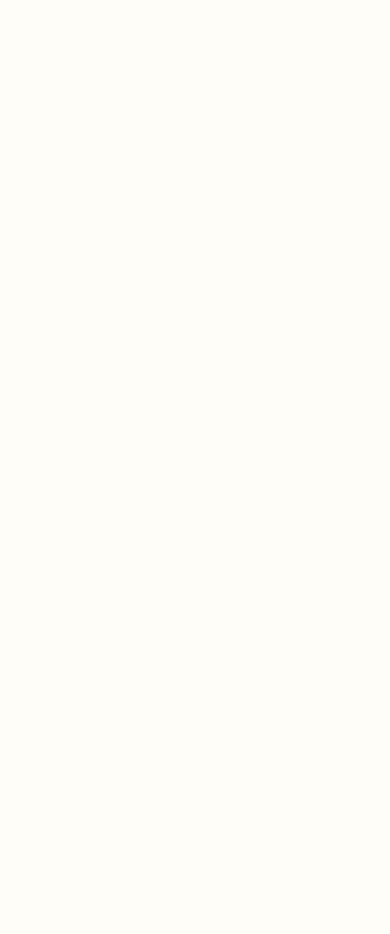
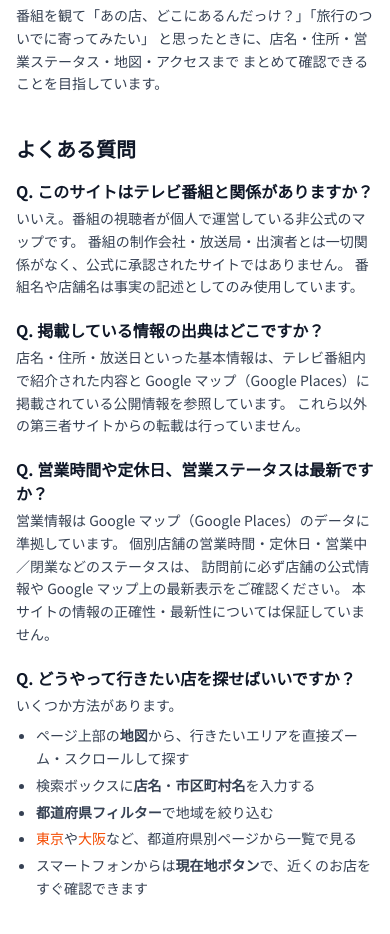
Before and after one commit to helloworlddddddd/omoumaiMap, a Next.js app: page / in a window 390 px wide. Shown: the part 1020-1954 px from the top of the page. Before the commit the page ends 844 px from the top, so only its background shows below. Built offline with nearby package versions, Linux system fonts and the light colour scheme; no server answers.

Commit message:
トップページにサイト概要とFAQを追加
マップ下に「このサイトについて」と4項目のFAQ（番組との関係／
出典／営業情報の準拠先／店の探し方）を掲載。オリジナル
テキストコンテンツの拡充によるAdSense審査対策。

```diff
--- a/app/page.tsx
+++ b/app/page.tsx
@@ -1,6 +1,7 @@
 import type { Metadata } from "next";
 import { ExplorerProvider } from "@/components/ExplorerProvider";
 import { ExplorerLayout } from "@/components/ExplorerLayout";
+import { AboutFaqSection } from "@/components/AboutFaqSection";
 import { getAllShops } from "@/lib/shops";
 
 export const metadata: Metadata = {
@@ -22,8 +23,11 @@ export const metadata: Metadata = {
 export default function HomePage() {
   const shops = getAllShops();
   return (
-    <ExplorerProvider allShops={shops}>
-      <ExplorerLayout />
-    </ExplorerProvider>
+    <>
+      <ExplorerProvider allShops={shops}>
+        <ExplorerLayout />
+      </ExplorerProvider>
+      <AboutFaqSection shopCount={shops.length} />
+    </>
   );
 }
--- /dev/null
+++ b/components/AboutFaqSection.tsx
@@ -0,0 +1,100 @@
+import Link from "next/link";
+
+export function AboutFaqSection({ shopCount }: { shopCount: number }) {
+  return (
+    <section className="bg-white border-t border-orange-100">
+      <div className="mx-auto w-full max-w-3xl px-4 py-10 md:px-6 md:py-14 flex flex-col gap-10">
+        <div>
+          <h2 className="text-xl md:text-2xl font-bold text-gray-900">
+            このサイトについて
+          </h2>
+          <p className="mt-3 text-sm md:text-base text-gray-700 leading-relaxed">
+            「オモウマい店Map（非公式）」は、テレビ番組で紹介された全国の飲食店を、
+            地図と一覧で探せるようにまとめた非公式ファンサイトです。
+            現在 {shopCount} 店舗を掲載しています。
+          </p>
+          <p className="mt-2 text-sm md:text-base text-gray-700 leading-relaxed">
+            番組を観て「あの店、どこにあるんだっけ？」「旅行のついでに寄ってみたい」
+            と思ったときに、店名・住所・営業ステータス・地図・アクセスまで
+            まとめて確認できることを目指しています。
+          </p>
+        </div>
+
+        <div>
+          <h2 className="text-xl md:text-2xl font-bold text-gray-900">
+            よくある質問
+          </h2>
+
+          <div className="mt-4 flex flex-col gap-5">
+            <div>
+              <h3 className="text-base font-semibold text-gray-900">
+                Q. このサイトはテレビ番組と関係がありますか？
+              </h3>
+              <p className="mt-1 text-sm md:text-base text-gray-700 leading-relaxed">
+                いいえ。番組の視聴者が個人で運営している非公式のマップです。
+                番組の制作会社・放送局・出演者とは一切関係がなく、公式に承認されたサイトではありません。
+                番組名や店舗名は事実の記述としてのみ使用しています。
+              </p>
+            </div>
+
+            <div>
+              <h3 className="text-base font-semibold text-gray-900">
+                Q. 掲載している情報の出典はどこですか？
+              </h3>
+              <p className="mt-1 text-sm md:text-base text-gray-700 leading-relaxed">
+                店名・住所・放送日といった基本情報は、テレビ番組内で紹介された内容と
+                Google マップ（Google Places）に掲載されている公開情報を参照しています。
+                これら以外の第三者サイトからの転載は行っていません。
+              </p>
+            </div>
+
+            <div>
+              <h3 className="text-base font-semibold text-gray-900">
+                Q. 営業時間や定休日、営業ステータスは最新ですか？
+              </h3>
+              <p className="mt-1 text-sm md:text-base text-gray-700 leading-relaxed">
+                営業情報は Google マップ（Google Places）のデータに準拠しています。
+                個別店舗の営業時間・定休日・営業中／閉業などのステータスは、
+                訪問前に必ず店舗の公式情報や Google マップ上の最新表示をご確認ください。
+                本サイトの情報の正確性・最新性については保証していません。
+              </p>
+            </div>
+
+            <div>
+              <h3 className="text-base font-semibold text-gray-900">
+                Q. どうやって行きたい店を探せばいいですか？
+              </h3>
+              <p className="mt-1 text-sm md:text-base text-gray-700 leading-relaxed">
+                いくつか方法があります。
+              </p>
+              <ul className="mt-2 pl-5 list-disc text-sm md:text-base text-gray-700 leading-relaxed flex flex-col gap-1">
+                <li>
+                  ページ上部の<strong>地図</strong>から、行きたいエリアを直接ズーム・スクロールして探す
+                </li>
+                <li>
+                  検索ボックスに<strong>店名</strong>・<strong>市区町村名</strong>を入力する
+                </li>
+                <li>
+                  <strong>都道府県フィルター</strong>で地域を絞り込む
+                </li>
+                <li>
+                  <Link href="/tokyo" className="text-orange-600 hover:underline">
+                    東京
+                  </Link>
+                  や
+                  <Link href="/osaka" className="text-orange-600 hover:underline">
+                    大阪
+                  </Link>
+                  など、都道府県別ページから一覧で見る
+                </li>
+                <li>
+                  スマートフォンからは<strong>現在地ボタン</strong>で、近くのお店をすぐ確認できます
+                </li>
+              </ul>
+            </div>
+          </div>
+        </div>
+      </div>
+    </section>
+  );
+}
```
